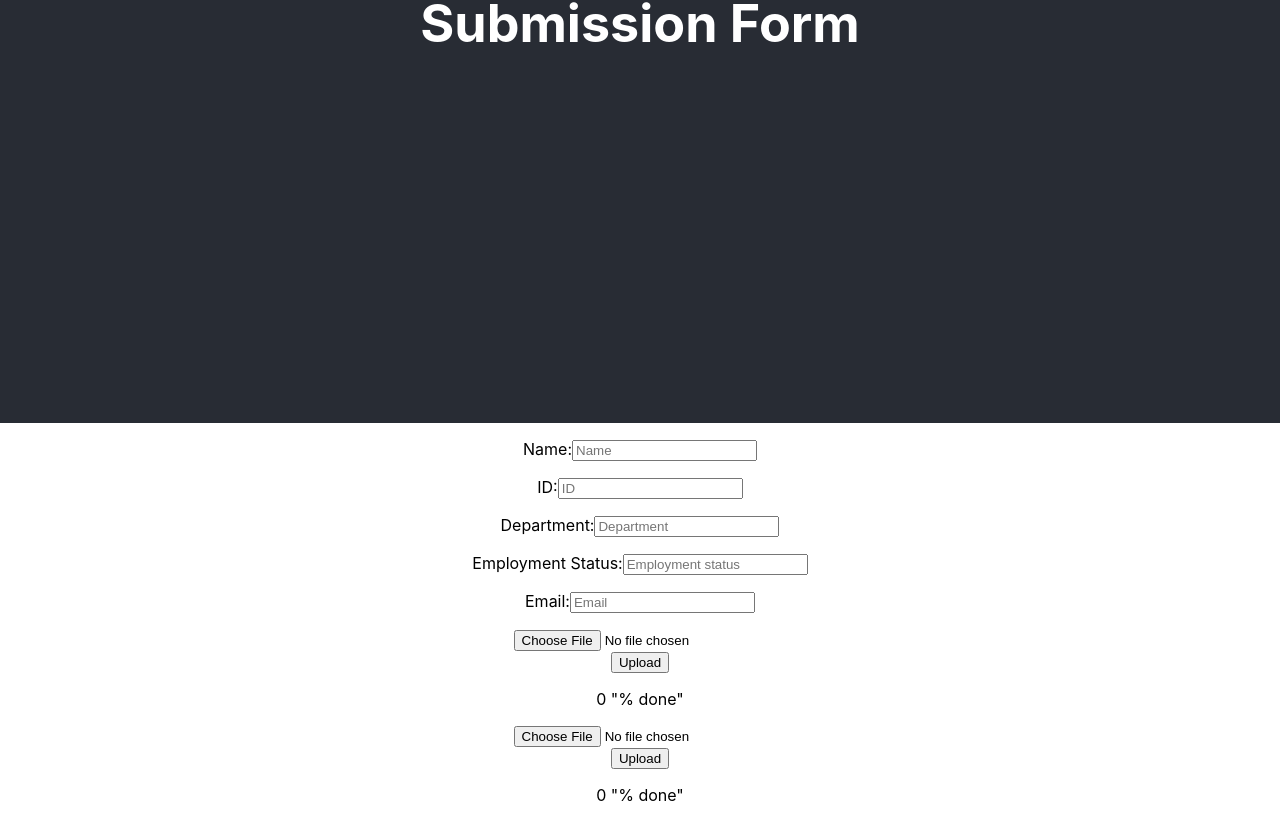
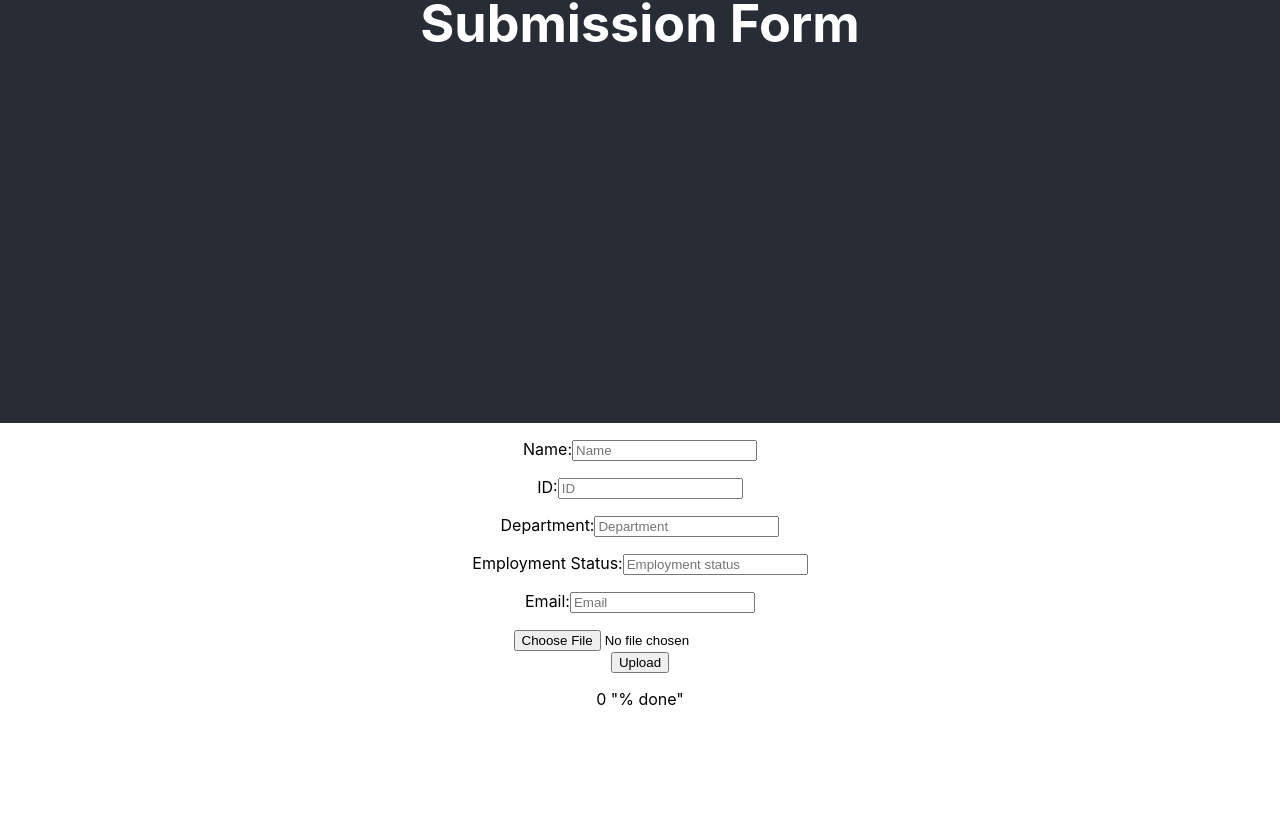
Before and after one commit to daple1997/workplace-accomodation-form, a React (Create React App) app: page / in a window 1280 px wide. Shown: the part 377-1198 px from the top of the page. After the commit the page ends 1102 px from the top, so only its background shows below. Built offline with nearby package versions, Linux system fonts and the light colour scheme.

Commit message:
DocementUpload erased

```diff
--- a/src/App.js
+++ b/src/App.js
@@ -10,7 +10,6 @@ function App() {
       </header>
       <div>
         <Form/>
-        <DocumentUpload/>
       </div>
     </div>
   );
--- a/src/DocumentUpload.js
+++ /dev/null
@@ -1,59 +0,0 @@
-import { useState } from 'react';
-import storage from "./firebaseConfig.js"
-import {
-      ref,
-      uploadBytesResumable,
-      getDownloadURL
-  } from "firebase/storage";
-
-function DocumentUpload() {
-  const [file, setFile] = useState();
-  const [percent, setPercent] = useState(0);
-
-  const handleFileChange = (e) => {
-    if (e.target.files) {
-      setFile(e.target.files[0]);
-    }
-  };
-
-  const handleUploadClick = () => {
-    if (!file) {
-      alert('Please Upload a File')
-      return;
-    }
-
-    const storageRef = ref(storage, `/files/${file.name}`);
-    const uploadTask = uploadBytesResumable(storageRef, file);
-    uploadTask.on(
-              "state_changed",
-              (snapshot) => {
-                const percent = Math.round(
-                  (snapshot.bytesTransferred / snapshot.totalBytes) * 100
-              );
-
-              // update progress
-                  setPercent(percent);
-              },
-              (err) => console.log("Error: " + err),
-              () => {
-                  // download url
-                  getDownloadURL(uploadTask.snapshot.ref).then((url) => {
-                    console.log(url);
-                });
-              }
-            );
-  };
-
-  return (
-    <div>
-      <input type="file" onChange={handleFileChange} />
-
-      <div>{file && `${file.name} - ${file.type}`}</div>
-
-      <button onClick={handleUploadClick}>Upload</button>
-      <p>{percent} "% done"</p>
-    </div>
-  );
-}
-
-export default DocumentUpload;
```
